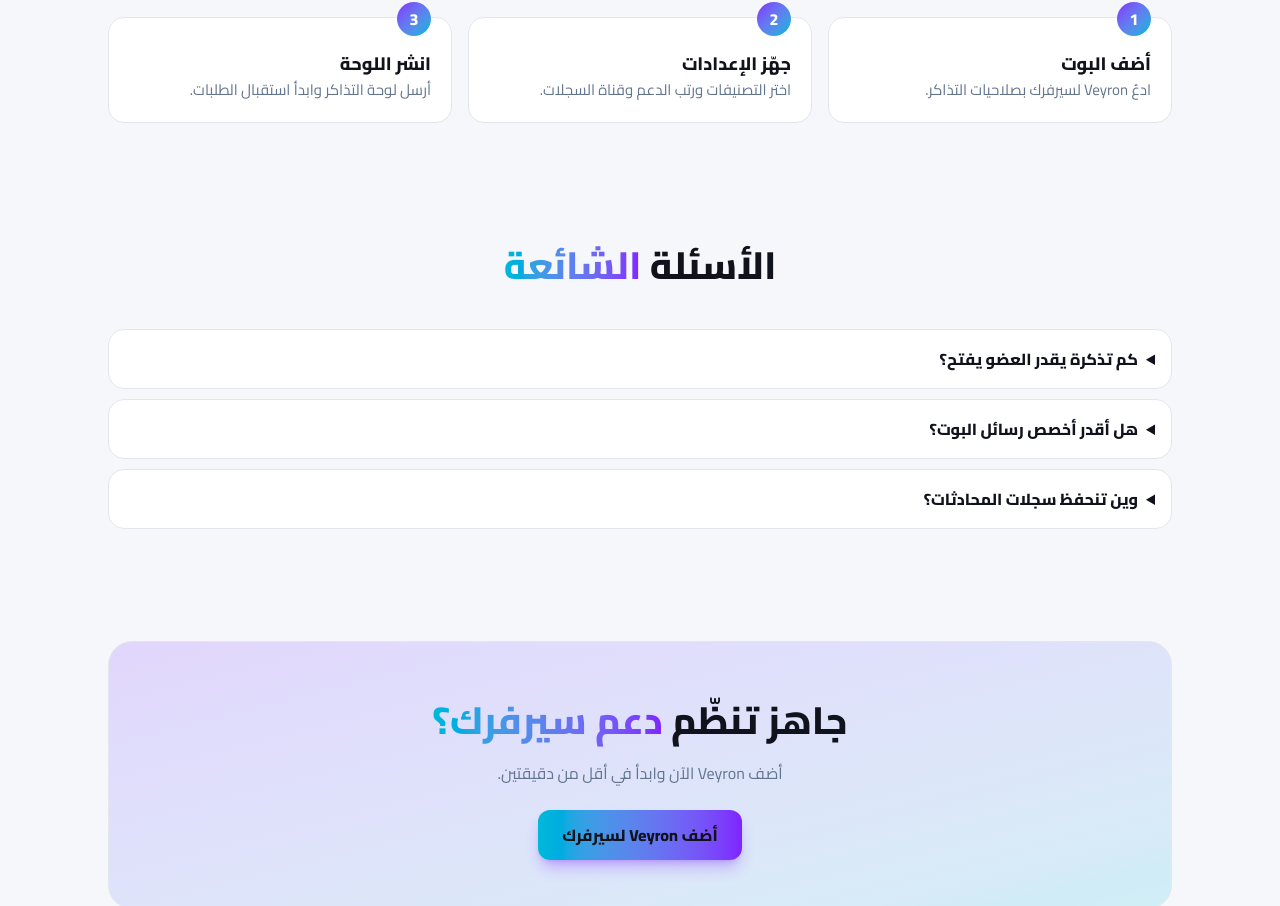
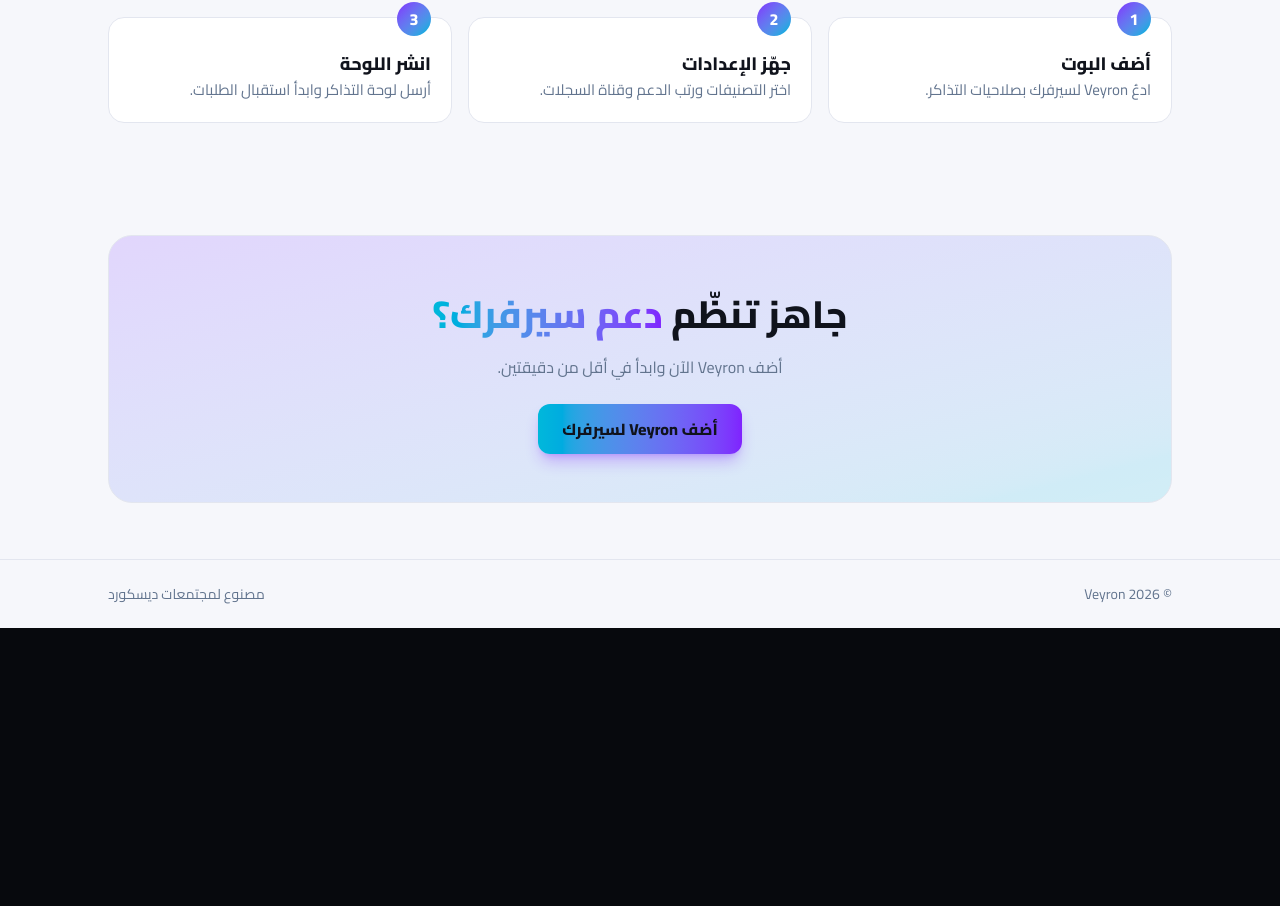
Before and after one commit to hslprrt-commits/Veyron, a Next.js app: page / in a window 1280 px wide. Shown: the part 1235-2141 px from the top of the page. After the commit the page ends 1863 px from the top, so only its background shows below. Built offline with nearby package versions, Linux system fonts and the light colour scheme.

Commit message:
Update page.tsx

```diff
--- a/app/page.tsx
+++ b/app/page.tsx
@@ -22,12 +22,6 @@
   { title: "أضف البوت", text: "ادعُ Veyron لسيرفرك بصلاحيات التذاكر." },
   { title: "جهّز الإعدادات", text: "اختر التصنيفات ورتب الدعم وقناة السجلات." },
   { title: "انشر اللوحة", text: "أرسل لوحة التذاكر وابدأ استقبال الطلبات." },
-];
-
-const faqs = [
-  { q: "كم تذكرة يقدر العضو يفتح؟", a: "تحدد أنت الحد من الإعدادات لمنع الإزعاج." },
-  { q: "هل أقدر أخصص رسائل البوت؟", a: "نعم، العناوين والألوان والأزرار قابلة للتعديل." },
-  { q: "وين تنحفظ سجلات المحادثات؟", a: "ترسل لقناة السجلات التي تحددها عند الإغلاق." },
 ];
 
 const container = "mx-auto w-full max-w-[1100px] px-[18px]";
@@ -57,7 +51,6 @@
           </a>
           <ul className={`hidden gap-6 text-[15px] md:flex ${muted}`}>
             <li><a href="#features" className="hover:text-violet-500">المميزات</a></li>
-            <li><a href="#faq" className="hover:text-violet-500">الأسئلة</a></li>
           </ul>
           <a href={INVITE_URL} className={`${btnPrimary} !px-5 !py-2.5 text-sm`}>أضف البوت</a>
         </div>
@@ -114,23 +107,6 @@
         </div>
       </section>
 
-      {/* FAQ */}
-      <section id="faq" className="scroll-mt-16 py-14">
-        <div className={`${container} max-w-[720px]`}>
-          <h2 className="mb-8 text-center text-[clamp(26px,4vw,38px)] font-extrabold">
-            الأسئلة <span className={grad}>الشائعة</span>
-          </h2>
-          <div className="space-y-2.5">
-            {faqs.map((f) => (
-              <details key={f.q} className={`${card} !p-4`}>
-                <summary className="cursor-pointer font-bold">{f.q}</summary>
-                <p className={`mt-2 ${muted}`}>{f.a}</p>
-              </details>
-            ))}
-          </div>
-        </div>
-      </section>
-
       {/* CTA */}
       <section className="py-14">
         <div className={container}>
```
